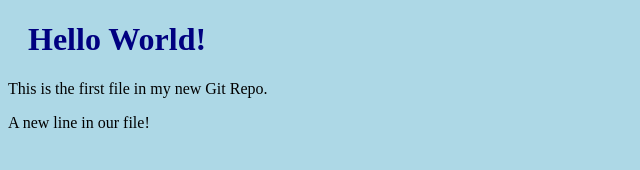
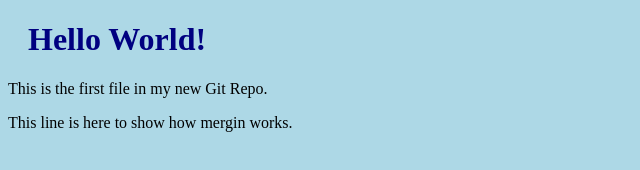
Before and after one commit to ozzieariel/hello-world, a plain HTML site: page index.html in a window 1280 px wide. Shown: the whole page, without its empty margins (0-640 px from the left). Drawn offline with Linux system fonts and the light colour scheme.

Commit message:
updated index.html with emergency fix

```diff
--- a/index.html
+++ b/index.html
@@ -8,7 +8,7 @@
 
 <h1>Hello World!</h1>
 <p>This is the first file in my new Git Repo.<p/>
-<p>A new line in our file!</p>
+<p>This line is here to show how mergin works.</p>
 
 </body>
 </html>
```
